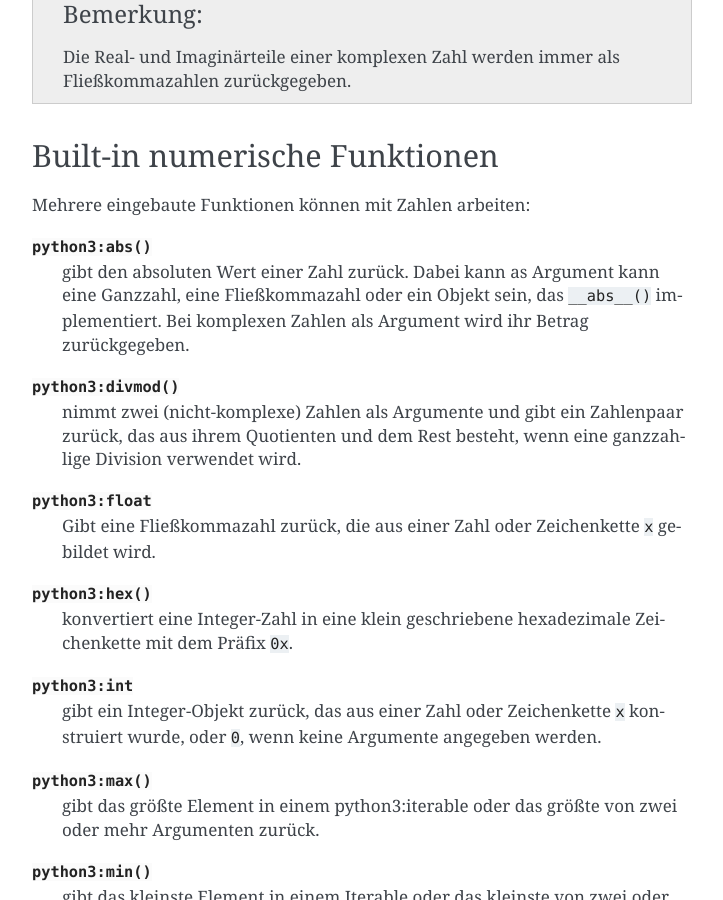
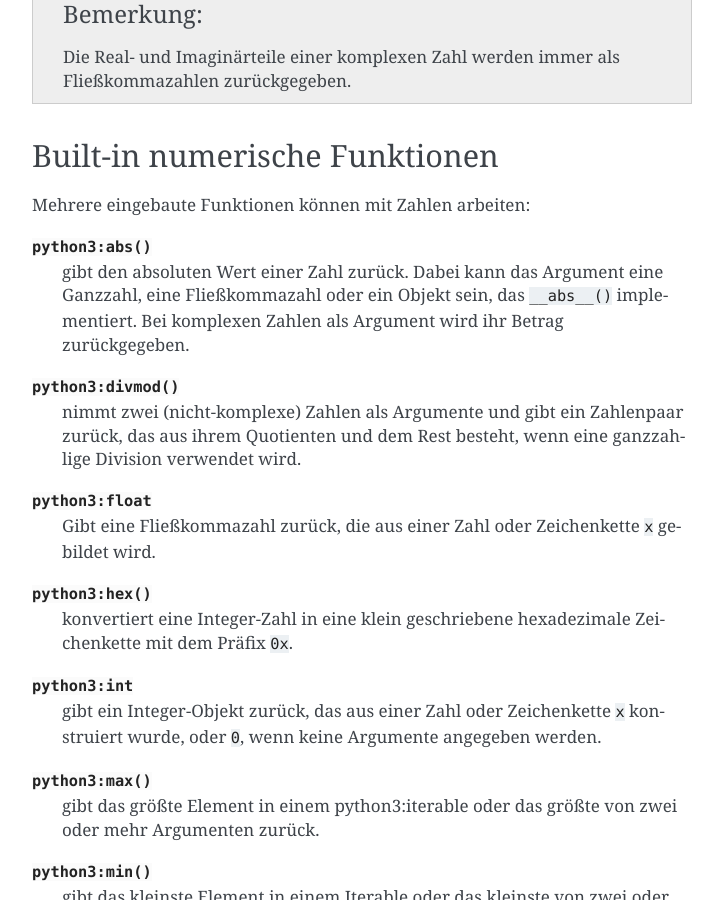
Before and after one commit to veit/python-basics-tutorial-de, a Sphinx documentation site: the page built from docs/types/numbers.rst, in a window 1280 px wide and 900 px high, scrolled down 2078 px. Shown: the whole window, without its empty margins (388-1111 px from the left). Built offline with Sphinx 7.4.7, drawn with Linux system fonts in a browser that asks for light colours; pages that are not in the unit, such as notebooks, are missing from menus.

Commit message:
:pencil2: Typo

```diff
--- a/docs/types/numbers.rst
+++ b/docs/types/numbers.rst
@@ -116,7 +116,7 @@ Built-in numerische Funktionen
 Mehrere eingebaute Funktionen können mit Zahlen arbeiten:
 
 :func:`python3:abs`
-    gibt den absoluten Wert einer Zahl zurück. Dabei kann as Argument kann eine
+    gibt den absoluten Wert einer Zahl zurück. Dabei kann das Argument eine
     Ganzzahl, eine Fließkommazahl oder ein Objekt sein, das ``__abs__()``
     implementiert. Bei komplexen Zahlen als Argument wird ihr Betrag
     zurückgegeben.
```
